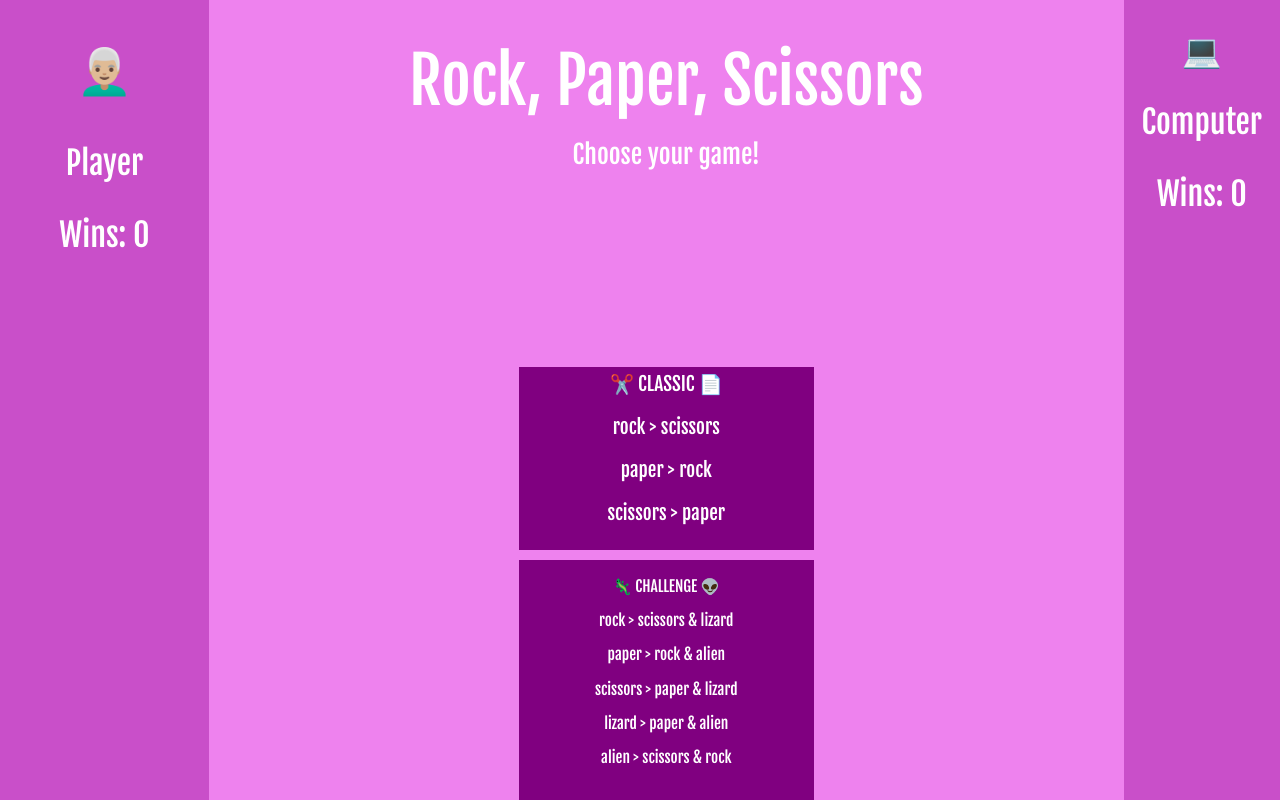
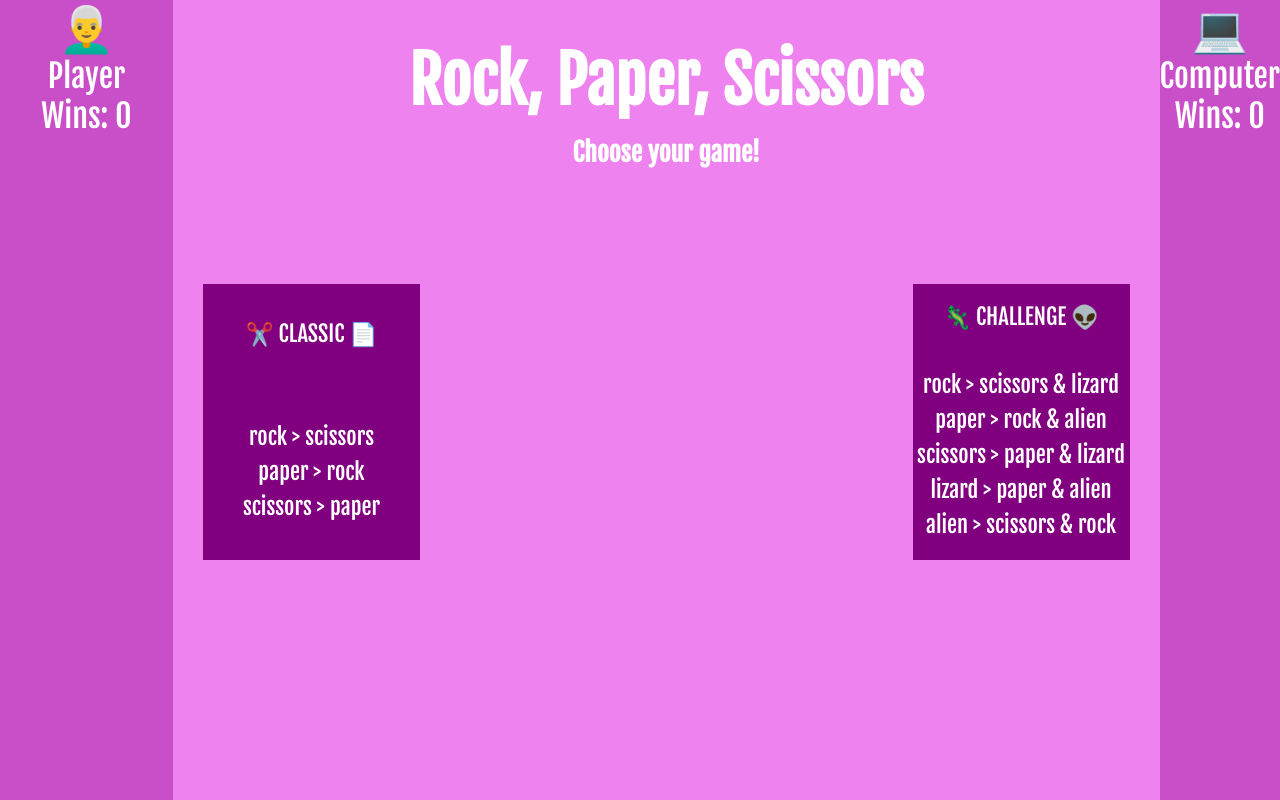
Before and after one commit to BenWehrend/rock-paper-scissors, a plain HTML site: page index.html in a window 1280 px wide. Drawn offline with Linux system fonts and the light colour scheme.

Commit message:
addsfurther touches on game functionality

```diff
--- a/index.html
+++ b/index.html
@@ -9,7 +9,7 @@
         <h1 class="title" style="visibility: visible;">Rock, Paper, Scissors</h1>
         <h2 class="subtitle" style="visibility: visible;">Choose your game!</h2>
       <div class="player">
-        <p>👨🏼‍🦳</p>
+        <p>👨‍🦳</p>
         <p class="player-name">Player</p>
         <p class="player-wins">Wins: 0</p>
         <button class="change-game" style="visibility: hidden;">Change game?</button>
@@ -19,6 +19,7 @@
         <p class="computer-name">Computer</p>
         <p class="computer-wins">Wins: 0</p>
       </div>
+      <div class="game-selection">
         <button class="classic-game" style="visibility: visible;">
           ✂️ CLASSIC 📄
           <div>
@@ -28,11 +29,11 @@
           </div>
         </button>
         <div class="buttons-all">
-        <button class="lizard" style="visibility: hidden;">🦎</button>
-        <button class="rock player-choice" style="visibility: hidden;">🪨</button>
-        <button class="paper" style="visibility: hidden;">📄</button>
-        <button class="scissors computer-choice" style="visibility: hidden;">✂️</button>
-        <button class="alien" style="visibility: hidden;">👽</button>
+          <span class="emoji-button rock player-choice" style="visibility: hidden;">🪨</span>
+          <span class="emoji-button paper" style="visibility: hidden;">📄</span>
+          <span class="emoji-button scissors computer-choice" style="visibility: hidden;">✂️</span>
+          <span class="emoji-button alien" style="visibility: hidden;">👽</span>
+          <span class="emoji-button lizard" style="visibility: hidden;">🦎</span>
         </div>
         <button class="challenge-game" style="visibility: visible;">
           🦎 CHALLENGE 👽
@@ -45,6 +46,7 @@
           </div>
         </button>
       </div>
+    </div>
     <script src="main.js"></script>
   </body>
 </html>
--- a/styles.css
+++ b/styles.css
@@ -2,15 +2,24 @@
     --font-family: "Fjalla One", sans-serif;
     --main-color: white;
     --background-color: violet;
+    --player-computer-color: rgb(201, 79, 201);
+    --game-color: purple;
+}
+
+* {
+    margin: 0;
+    border: 0;
+    padding: 0px;
+    box-sizing: border-box;
 }
 
 html,
 body {
     height: 100vh;
-    margin: 0;
     overflow: auto;
+    font-family: var(--font-family);
+    color: var(--main-color);
 }
-
 
 .grid-container {
     display: grid;
@@ -21,7 +30,6 @@ body {
       'left footer right';
     gap: 10px;
     background-color: var(--background-color);
-    border: 5px;
     text-align: center;
     min-height: 100vh;
 }
@@ -29,27 +37,30 @@ body {
 .title,
 .subtitle {
     grid-area: header;
-    color: var(--main-color);
-    font-family: var(--font-family);
-    font-weight: 400;
-    font-style: normal;
 }
 
 .title {
-    margin-top: 5vh;
+    margin: 5vh;
     font-size: 5vw;
 }
 
 .subtitle {
     margin-top: 17vh;
     font-size: 2vw;
-    padding: 2px;
+}
+
+.player,
+.computer {
+    background-color: var(--player-computer-color);
+    font-size: 3.5vw;
 }
 
 .player {
     grid-area: left;
-    background-color: rgb(201, 79, 201);
-    font-size: 3.5vw;
+}
+
+.computer {
+    grid-area: right;
 }
 
 .player-name,
@@ -57,69 +68,37 @@ body {
 .player-wins,
 .computer-wins {
     font-size: 2.5vw;
-    color: var(--main-color);
-    font-family: var(--font-family);
-}
-
-.computer {
-    grid-area: right;
-    background-color: rgb(201, 79, 201);
-    font-size: 2.5vw;
-}
-
-.classic-game {
-    grid-area: bottom-body;
-    padding: 5px;
 }
 
 .classic-game,
 .challenge-game {
     display: flex;
-    justify-content: center;
+    flex-direction: column;
+    justify-content: space-around;
+    justify-self: center;
     align-items: center;
-    flex-direction: column;
-    justify-self: center;
-
-    background-color: purple;
+    background-color: var(--game-color);
     color: var(--main-color);
     font-family: var(--font-family);
-    font-weight: 400;
-    font-size: 1.5vw;
+    font-size: 1.75vw;
     width: 33%;
-    border: 0;
+    height: 80%;
+    grid-area: bottom-body;
+    margin: 20px;
 }
 
-.classic-game ul {
+.classic-game ul,
+.challenge-game ul {
     display: flex;
     flex-direction: column;
     justify-content: center;
     align-items: center;
-    padding: 0;
-    max-height: 70vh;
-    overflow-y: auto;
+    padding: 3px;
 }
 
-.challenge-game ul {
+.game-selection {
     display: flex;
-    flex-direction: column;
-    text-align: center;
-    align-items: center;
-    padding: 0;
-}
-
-.challenge-game {
-    grid-area: footer;
-    background-color: purple;
-    color: var(--main-color);
-    font-family: var(--font-family);
-    font-weight: 400;
-    font-size: 1.2vw;
-    display: flex;
-    flex-direction: column;
     justify-content: center;
-    align-items: center;
-    max-height: 80%;
-    min-height: 30vh;
 }
 
 .rock,
@@ -127,11 +106,31 @@ body {
 .scissors,
 .lizard,
 .alien {
-    display: inline-flex;
+    display: flex;
     justify-content: center;
-    font-size: 10vw;
     background-color: var(--background-color);
-    border: 0;
+    font-size: 100px;
+    height: 125px;
+    width: 125px;
+}
+
+.change-game {
+    grid-area: left;
+    background-color: var(--game-color);
+    font-family: var(--font-family);
+    color: var(--main-color);
+    align-items: center;
+    padding: 15px;
+    font-size: 2vw;
+}
+
+.buttons-all {
+    grid-area: body;
+    display: flex;
+    flex-wrap: wrap;
+    justify-content: center;
+    align-items: center;
+    gap: 10px;
 }
 
 .rock:hover,
@@ -144,23 +143,3 @@ body {
 .change-game:hover {
     cursor: pointer;
 }
-
-.change-game {
-    grid-area: left;
-    display: inline-flex;
-    background-color: purple;
-    justify-content: center;
-    align-items: center;
-    font-size: 2vw;
-    color: var(--main-color);
-    font-family: var(--font-family);
-    padding: 15px;
-    border: 0;
-}
-
-.buttons-all {
-    grid-area: body;
-    display: flex;
-    justify-content: space-around;
-    align-items: center;
-}
```
Also changed, not shown: assets/Screenshot 2024-03-04 at 11.38.48 AM.png (added), 2 other files. Lines whose indentation alone changed are shown as unchanged.
